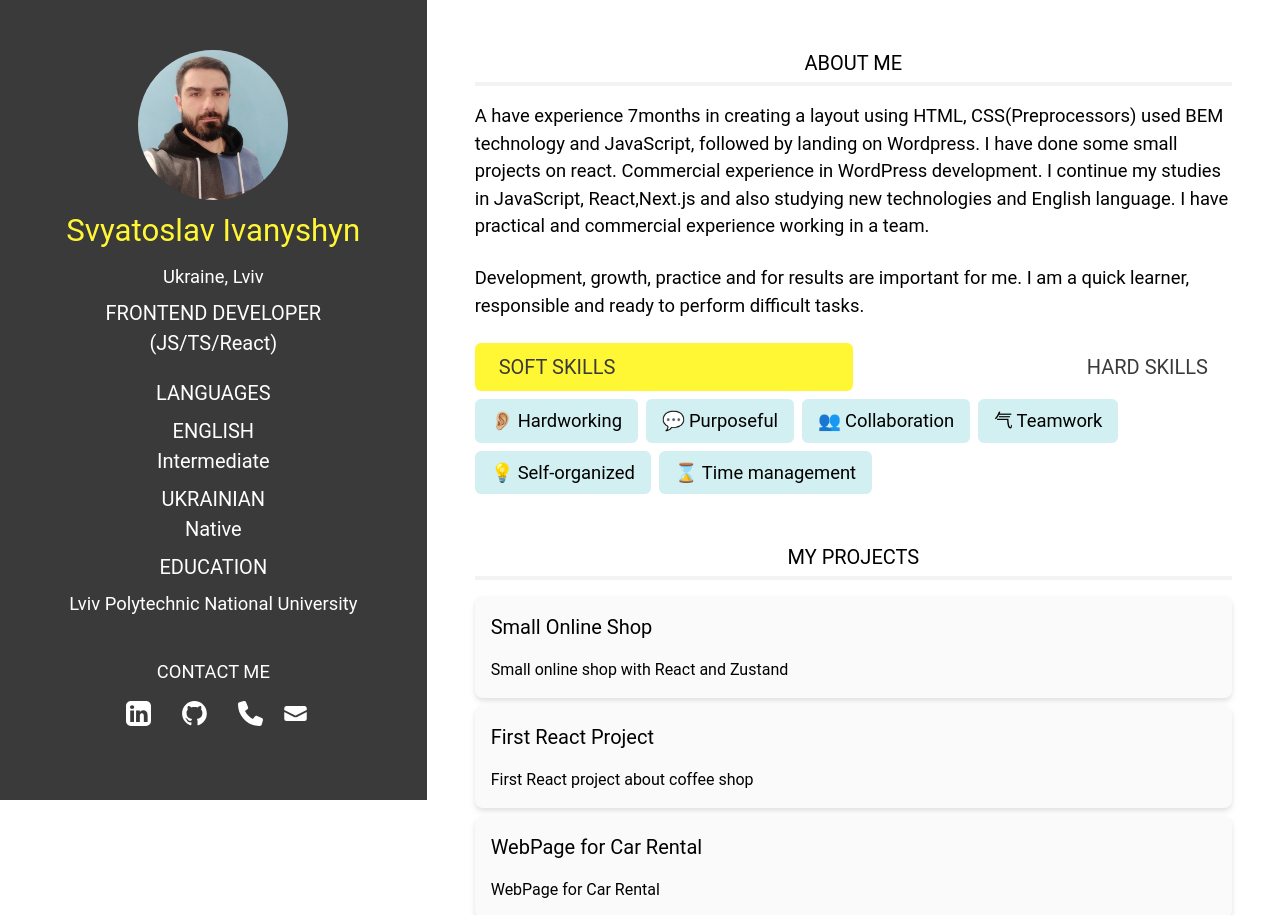
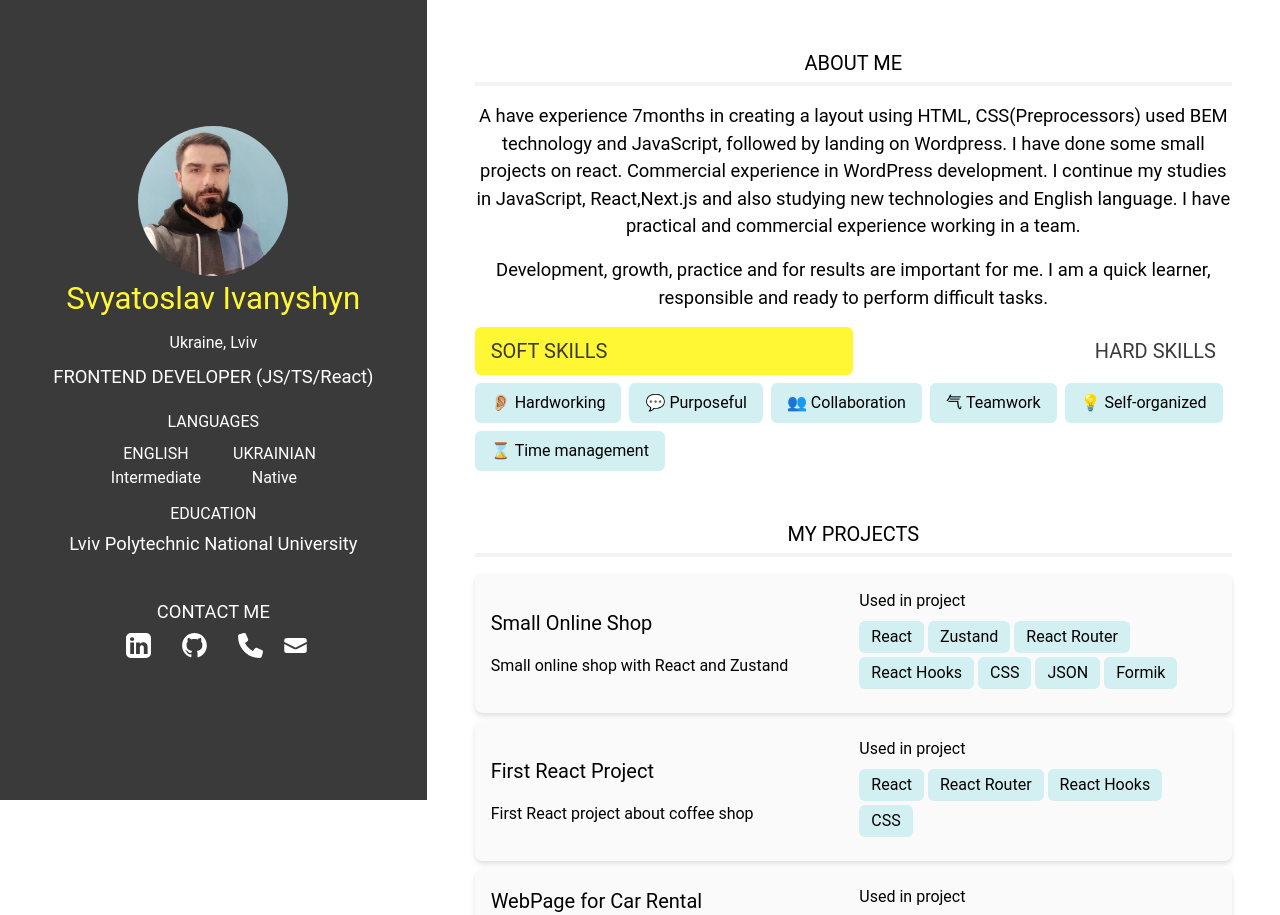
Before and after one commit to Apenflex/Next-Resume-App, a Next.js app: page / in a window 1280 px wide. Shown: the top 915 px of the page. Built offline with nearby package versions, Linux system fonts and the light colour scheme.

Commit message:
feat: add styles and data for projects

```diff
--- a/app/components/About-me.jsx
+++ b/app/components/About-me.jsx
@@ -6,7 +6,7 @@ const AboutMe = ({ data, skills }) => {
     const { title, body } = data;
     const id = useId();
     const content = (body?.map((el, i) => (
-            <p key={`${id}_${i}`} className="mb-6">{el}</p>
+            <p key={`${id}_${i}`} className="mb-4 text-center">{el}</p>
         ))
     )
     return (
--- a/app/components/Links.jsx
+++ b/app/components/Links.jsx
@@ -28,8 +28,8 @@ const Links = ({ contactLinks }) => {
     );
 
     return (
-        <div className="text-white text-center mb-4 mt-4 sm:mt-8">
-            <h3 className="mb-2"> CONTACT ME </h3>
+        <div className="text-white text-center mb-2 mt-2 sm:mt-8">
+            <h3> CONTACT ME </h3>
             <div className="flex flex-row justify-center gap-3">
                 {contactLinks.map((link) => (
                     <a
--- a/app/components/Proffesional-experience.jsx
+++ b/app/components/Proffesional-experience.jsx
@@ -8,7 +8,7 @@ const ProffesionalExperience = ({ data }) => {
 
     return (
         <section>
-            <div className="flex w-full justify-center items-center mb-4">
+            <div className="flex w-full justify-center items-center mb-2">
                 <h2>{title}</h2>
                 <button
                     type="button"
--- a/app/components/Projects.jsx
+++ b/app/components/Projects.jsx
@@ -1,18 +1,44 @@
-import Link from 'next/link';
+import Link from "next/link";
 
 const Projects = ({ data }) => {
     const { works } = data;
     return (
         <section>
+            <div>
                 <h2 className="mb-1">MY PROJECTS</h2>
                 <span className="flex h-1 bg-grey w-full mb-4 gap-3"></span>
                 <div className="flex flex-col gap-2">
-                {works.map(({ title, link, description }) => (
-                    <div key={title} className="bg-grey-light p-4 drop-shadow-md rounded-lg">
-                        <Link href={`${link}`} target='_blank'>{title}</Link>
+                    {works.map(({ title, link, description, stack }) => (
+                        <div
+                            key={title}
+                            className="flex flex-col justify-between items-center bg-grey-light p-4 drop-shadow-md rounded-lg gap-3 md:flex-row"
+                        >
+                            <div className="flex flex-col items-center w-full md:w-1/2 md:items-start">
+                                <Link
+                                    href={`${link}`}
+                                    target="_blank"
+                                    className="link relative"
+                                >
+                                    {title}
+                                </Link>
                                 <h4 className="mt-4">{description}</h4>
                             </div>
+                            <div className="flex flex-col w-full md:w-1/2">
+                                <h4>Used in project</h4>
+                                <ul className="flex flex-row flex-wrap list-none py-2 gap-1">
+                                    {stack.map((item) => (
+                                        <li
+                                            key={item}
+                                            className="bg-green-light py-1 px-3 w-fit rounded-md"
+                                        >
+                                            {item}
+                                        </li>
                                     ))}
+                                </ul>
+                            </div>
+                        </div>
+                    ))}
+                </div>
             </div>
         </section>
     );
--- a/app/components/Sidebar.jsx
+++ b/app/components/Sidebar.jsx
@@ -5,7 +5,7 @@ import Links from "./Links";
 const Sidebar = ({ data }) => {
     const { name, role, location, languages, education, contactLinks } = data;
     const educationContent = (education.map((item) => (
-            <p key={item} className="mb-2">
+            <p key={item} className="mb-2 text-center">
                 {item}
             </p>
         ))
@@ -13,9 +13,9 @@ const Sidebar = ({ data }) => {
 
     return (
         <div className="bg-black flex flex-col h-auto sm:h-screen content-between w-full sm:justify-around sm:w-1/3 sm:fixed">
-            <div className="text-white flex flex-col px-10 py-5 items-center">
+            <div className="text-white flex flex-col px-6 py-5 items-center">
                 <Image
-                    className="rounded-full h-full mb-2"
+                    className="rounded-full h-full"
                     // priority
                     width={150}
                     height={150}
@@ -24,16 +24,18 @@ const Sidebar = ({ data }) => {
                     aria-label="avatar.jpg"
                 />
                 <h1 className="mb-2">{name}</h1>
-                <h3 className="mb-2">{location}</h3>
-                <h2 className="mb-5">{role}</h2>
-                <h2 className="mb-2">LANGUAGES</h2>
+                <h4 className="mb-2">{location}</h4>
+                <h3 className="mb-5 text-center">{role}</h3>
+                <h4 className="mb-2">LANGUAGES</h4>
+                <div className="flex">
                 {languages.map(({ type, level }) => (
-                    <div key={type} className="flex flex-col w-full mb-2">
-                        <h2>{type}</h2>
-                        <h2>{level}</h2>
+                    <div key={type} className="flex flex-col text-center w-full mb-3 px-4">
+                        <h4>{type}</h4>
+                        <h4>{level}</h4>
                     </div>
                 ))}
-                <h2 className="mb-2">EDUCATION</h2>
+                </div>
+                <h4 className="mb-1">EDUCATION</h4>
                 {educationContent}
                 <Links contactLinks={contactLinks} />
             </div>
--- a/app/components/Skills.jsx
+++ b/app/components/Skills.jsx
@@ -22,7 +22,7 @@ const Skills = ({ data }) => {
     );
     const content = (
         <ul
-            className={`flex flrx-row flex-wrap content-start list-none py-2 gap-2 ${
+            className={`flex flex-row flex-wrap content-start list-none py-2 gap-2 ${
                 activeTab === "soft" ? "justify-start" : "justify-end"
             }`}
         >
--- a/data/page-data.jsx
+++ b/data/page-data.jsx
@@ -49,7 +49,7 @@ export const skills = {
     ],
     hard: [
         { icon: "💻", text: "HTML" },
-        { icon: "✍️", text: "CSS/SCSS/SASS/LESS" },
+        { icon: "✍️", text: "CSS/SCSS" },
         { icon: "ʦ", text: "JAVASCRIPT/ TYPESCRIPT" },
         { icon: "📚", text: "BOOTSTRAP / TAILWIND" },
         { icon: "📐", text: "FIGMA (DESIGN SOFTWARE)" },
@@ -132,41 +132,48 @@ export const professionalData = {
 };
 
 export const projectsData = {
-	works: [
+    works: [
         {
             title: "Small Online Shop",
             link: "https://react-plants-shop.vercel.app/",
             description: "Small online shop with React and Zustand",
+            stack: ["React", "Zustand", "React Router", "React Hooks", "CSS", "JSON", "Formik"],
         },
         {
             title: "First React Project",
             link: "https://react-coffee-shop-psi.vercel.app/",
             description: "First React project about coffee shop",
+            stack: ["React", "React Router", "React Hooks", "CSS"],
         },
         {
             title: "WebPage for Car Rental",
             link: "https://apenflex.github.io/Car_Rental/dist/index.html",
             description: "WebPage for Car Rental",
+            stack: ["HTML", "CSS", "JavaScript", "Scss", "BEM"],
         },
         {
             title: "WebPage with Observer Scroll",
             link: "https://apenflex.github.io/Modules/ObserverScroll//index.html",
             description: "WebPage with Observer Scroll",
+            stack: ["HTML", "CSS", "JavaScript", "Scss",],
         },
         {
             title: "Calculator WebApp",
             link: "https://apenflex.github.io/Modules/Calculator//index.html",
             description: "Practice with JavaScript. Calculator WebApp",
+            stack: ["HTML", "CSS", "JavaScript", "Scss",],
         },
         {
             title: "WebPage from my SoftServe Course",
             link: "https://apenflex.github.io/softserve_project/index.html",
-            description: "WebPage from my SoftServe Course with HTML/CSS/JS",
+            description: "WebPage from my SoftServe Course",
+            stack: ["HTML", "CSS", "JavaScript", "Scss",],
         },
         {
             title: "WebPage from Udemy Course",
-			link: "https://apenflex.github.io/Portfolio_site/index.html",
-			description: "WebPage from Udemy Course with HTML/CSS/JS",
+            link: "https://apenflex.github.io/Portfolio_site/index.html",
+            description: "WebPage from Udemy Course",
+            stack: ["HTML", "CSS", "JavaScript", "Scss",],
         },
-    ],
+    ]
 };
--- a/styles/globals.css
+++ b/styles/globals.css
@@ -25,12 +25,18 @@
         @apply mb-10;
     }
     .btn {
-        @apply w-1/2 h-12 text-black rounded-md uppercase text-xl transition ease-in-out px-6 hover:text-yellow hover:bg-black duration-200;
+        @apply w-1/2 h-12 text-black rounded-md uppercase text-xl transition ease-in-out px-4 hover:text-yellow hover:bg-black duration-200;
     }
     .skill {
-        @apply bg-green-light text-lg py-2 px-4 w-fit rounded-md;
+        @apply bg-green-light py-2 px-4 w-fit rounded-md;
     }
     input {
         @apply rounded-sm px-2 py-1
     }
+    /* .link {
+        @apply before:content-'' before:absolute before:left-1/2 before:w-0 before:bottom-['-3px'] before:h-['2px'] before:bg-yellow before:transition-all after:content-'' after:absolute after:right-1/2 after:w-0 after:bottom-['-3px'] after:h-['2px'] after:bg-yellow after:transition-all hover:after:w-1/2 hover:before:w-1/2 hover:bg-yellow hover:transition-all duration-200;
+    } */
 }
+    .link {
+        @apply w-fit before:content-[''] before:absolute before:left-1/2 before:w-0 before:-bottom-1 before:h-0.5 before:bg-black before:transition-all after:content-[''] after:absolute after:right-1/2 after:w-0 after:-bottom-1 after:h-0.5 after:bg-black after:transition-all hover:after:w-1/2 hover:before:w-1/2 hover:transition-all delay-700;
+    }
```
Lines whose indentation alone changed are shown as unchanged.
